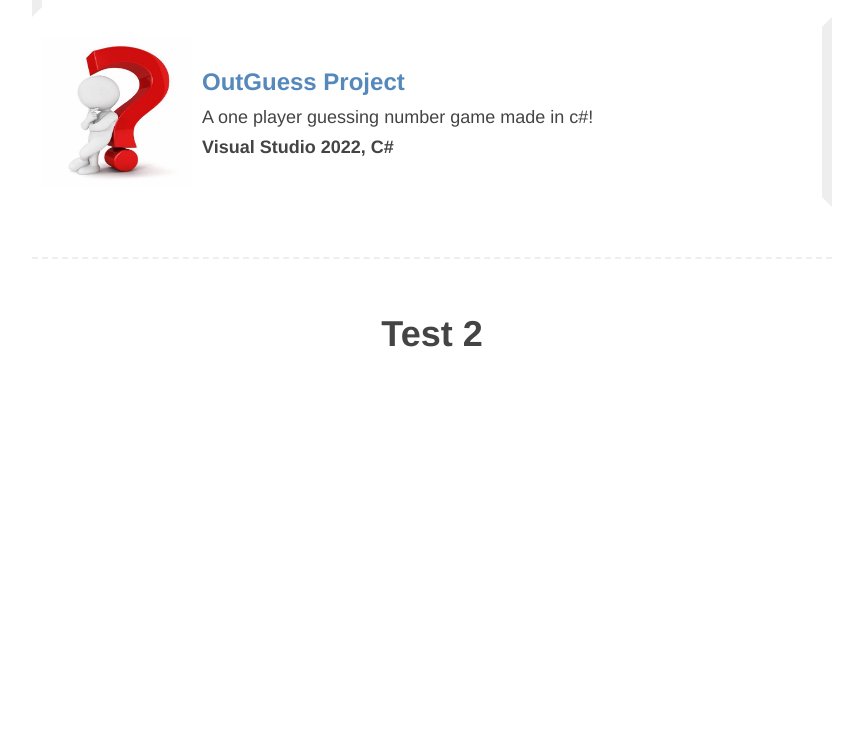
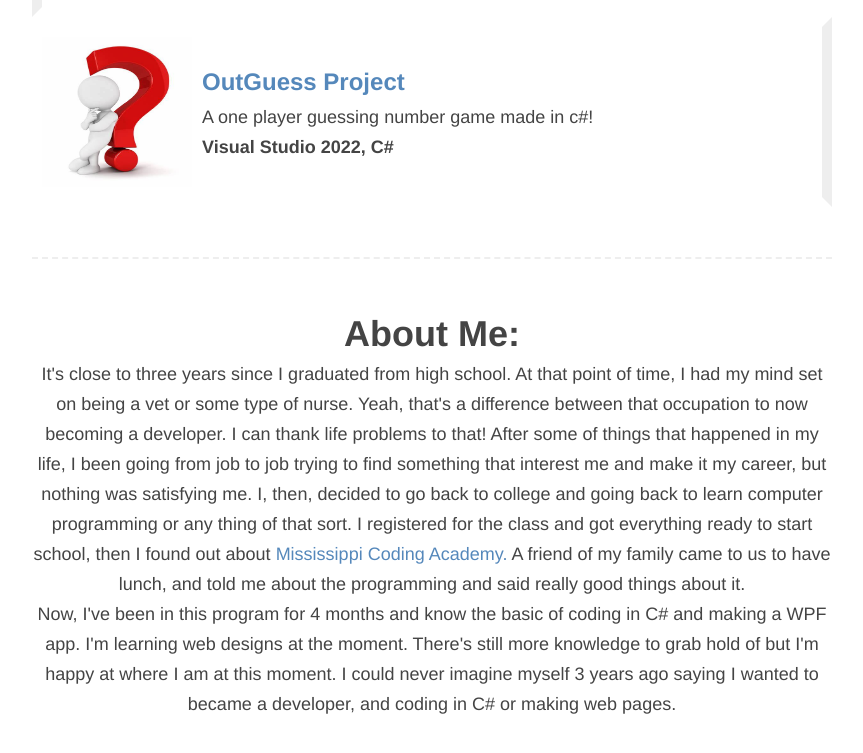
Before and after one commit to Alexis-Ramsey/Alexis-Ramsey.github.io, a plain HTML site: page index.html in a window 1280 px wide. Shown: the part 1265-2018 px from the top of the page, without its empty margins (208-1071 px from the left). Before the commit the page ends 1674 px from the top, so only its background shows below. Drawn offline with Linux system fonts and the light colour scheme.

Commit message:
Added bio

```diff
--- a/index.html
+++ b/index.html
@@ -57,7 +57,21 @@
         </section>
 
         <section>
-            <h1>Test 2</h1>
+            <h1>About Me:</h1>
+            <div class="prose">
+                <p>It's close to three years since I graduated from high school. At that point of time, I had my mind set on being a vet or some type of nurse.
+                   Yeah, that's a difference between that occupation to now becoming a developer. I can thank life problems to that! After some of things that happened in my life,
+                   I been going from job to job trying to find something that interest me and make it my career, but nothing was satisfying me. I, then, decided to go back to college
+                   and going back to learn computer programming or any thing of that sort. I registered for the class and got everything ready to start school, then I found out about
+                   <a href="https://www.bing.com/ck/a?!&&p=0732f86bec41e20dJmltdHM9MTcwMTY0ODAwMCZpZ3VpZD0wMTAzOGJlNi1jNzIwLTY1MTQtMzU5Yi05ODJjYzYwNTY0YjEmaW5zaWQ9NTIxOQ&ptn=3&ver=2&hsh=3&fclid=01038be6-c720-6514-359b-982cc60564b1&psq=ms+coding+academy&u=a1aHR0cHM6Ly9tc2NvZGluZy5vcmcv&ntb=1/">Mississippi Coding Academy.</a>
+                   A friend of my family came to us to have lunch, and told me about the programming and said really good things about it.
+                </p>
+
+                <p>Now, I've been in this program for 4 months and know the basic of coding in C# and making a WPF app. I'm learning web designs at the moment.
+                   There's still more knowledge to grab hold of but I'm happy at where I am at this moment. I could never imagine myself 3 years ago saying I wanted to became a developer, and coding
+                   in C# or making web pages.
+                </p>
+            </div>
         </section>
 
     </body>
```
